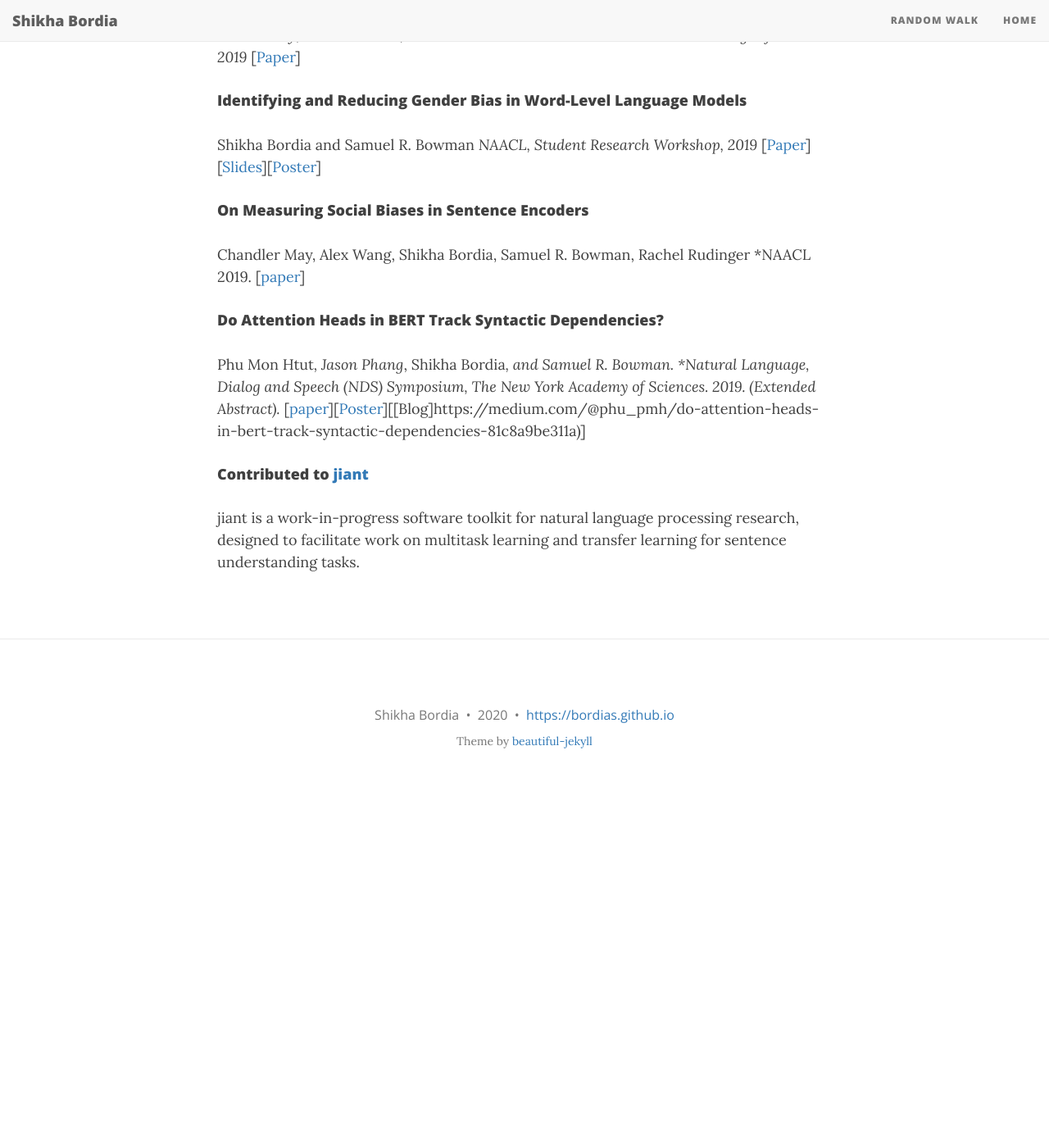
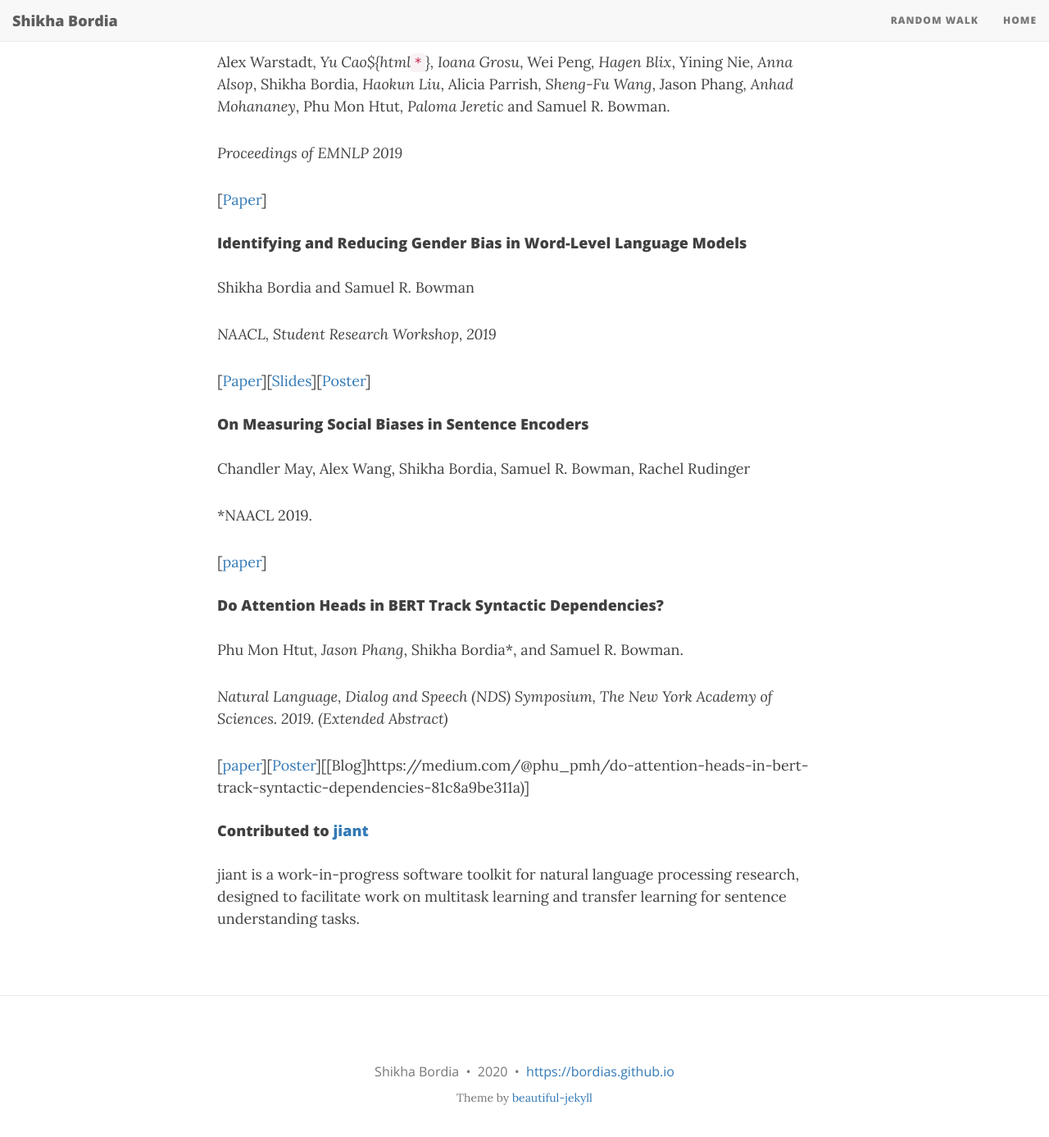
Before and after one commit to BordiaS/bordias.github.io, a Jekyll site: the page built from index.md, in a window 1280 px wide and 1400 px high, scrolled down 703 px. Shown: the top 1387 px of the window at 82% size. Built offline with Jekyll 4.4.1, drawn with Linux system fonts in a browser that asks for light colours; nearby versions of some CDN libraries; the list of posts is cut into pages by our own code; before the commit the page ends 1668 px from its top, so only the background shows below that.

```diff
--- a/index.md
+++ b/index.md
@@ -14,32 +14,44 @@ I am working as NLP Research Engineer at Verisk Analytics on Muti-hop reasoning,
 
 #### HoVer: A Dataset for Many-Hop Fact Extraction And Claim Verification
 Yichen Jiang*, Shikha Bordia*, Zheng Zhong, Charles Dognin, Maneesh Singh, Mohit Bansal
+
 *Findings of EMNLP 2020*
+
 [[Paper](https://arxiv.org/abs/2011.03088)][[HoVer](https://hover-nlp.github.io/)]
 
 
 #### Investigating BERT’s Knowledge of Language:Five Analysis Methods with NPIs
 Alex Warstadt*, Yu Cao${html`*`}, Ioana Grosu*, Wei Peng*, Hagen Blix*, Yining Nie*, Anna Alsop*, Shikha Bordia*, Haokun Liu*, Alicia Parrish*, Sheng-Fu Wang*, Jason Phang*, Anhad Mohananey*, Phu Mon Htut*, Paloma Jeretic* and Samuel R. Bowman.
+
 *Proceedings of EMNLP 2019*
+
 [[Paper](https://arxiv.org/pdf/1909.02597.pdf)]
 
 
 #### Identifying and Reducing Gender Bias in Word-Level Language Models
 Shikha Bordia and Samuel R. Bowman
+
 *NAACL, Student Research Workshop, 2019*
+
 [[Paper](https://aclweb.org/anthology/papers/N/N19/N19-3002/)][[Slides](https://bordias.github.io/gender_bias_slides.pdf)][[Poster](https://bordias.github.io/poster.pdf)]
 
 #### On Measuring Social Biases in Sentence Encoders
 Chandler May, Alex Wang, Shikha Bordia, Samuel R. Bowman, Rachel Rudinger
+
 *NAACL 2019.
+
 [[paper](https://aclweb.org/anthology/papers/N/N19/N19-1063/)]
 
 #### Do Attention Heads in BERT Track Syntactic Dependencies?
+
 Phu Mon Htut*, Jason Phang*, Shikha Bordia*, and Samuel R. Bowman.
-*Natural Language, Dialog and Speech (NDS) Symposium, The New York Academy of Sciences. 2019. (Extended Abstract).*
+
+*Natural Language, Dialog and Speech (NDS) Symposium, The New York Academy of Sciences. 2019. (Extended Abstract)*
+
 [[paper](https://arxiv.org/abs/1911.12246)][[Poster](https://phumonhtut.me/publications/2019NDS/NDSposter.pdf)][[Blog]https://medium.com/@phu_pmh/do-attention-heads-in-bert-track-syntactic-dependencies-81c8a9be311a)]
 
 #### Contributed to [jiant](https://github.com/nyu-mll/jiant)
+
 jiant is a work-in-progress software toolkit for natural language processing research, designed to facilitate work on multitask learning and transfer learning for sentence understanding tasks.
 
 <!---
```
